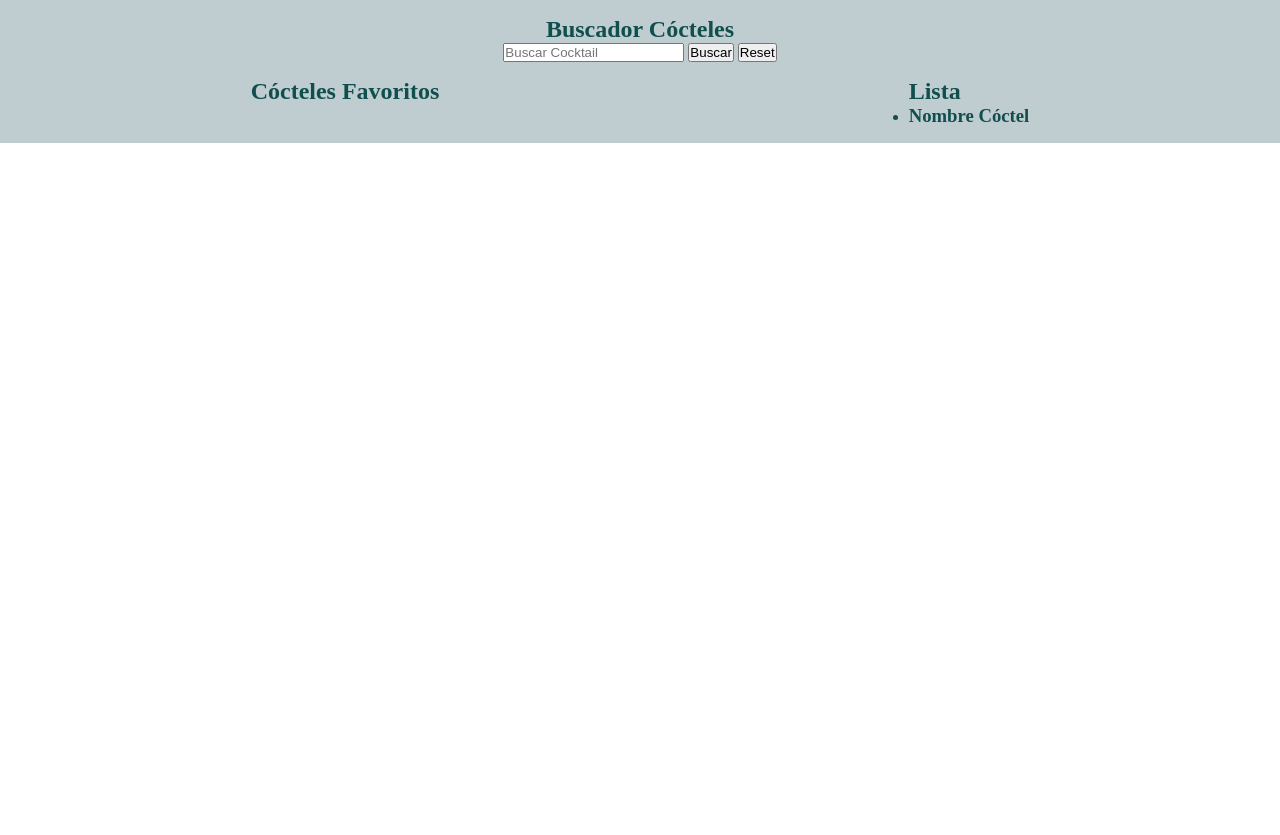
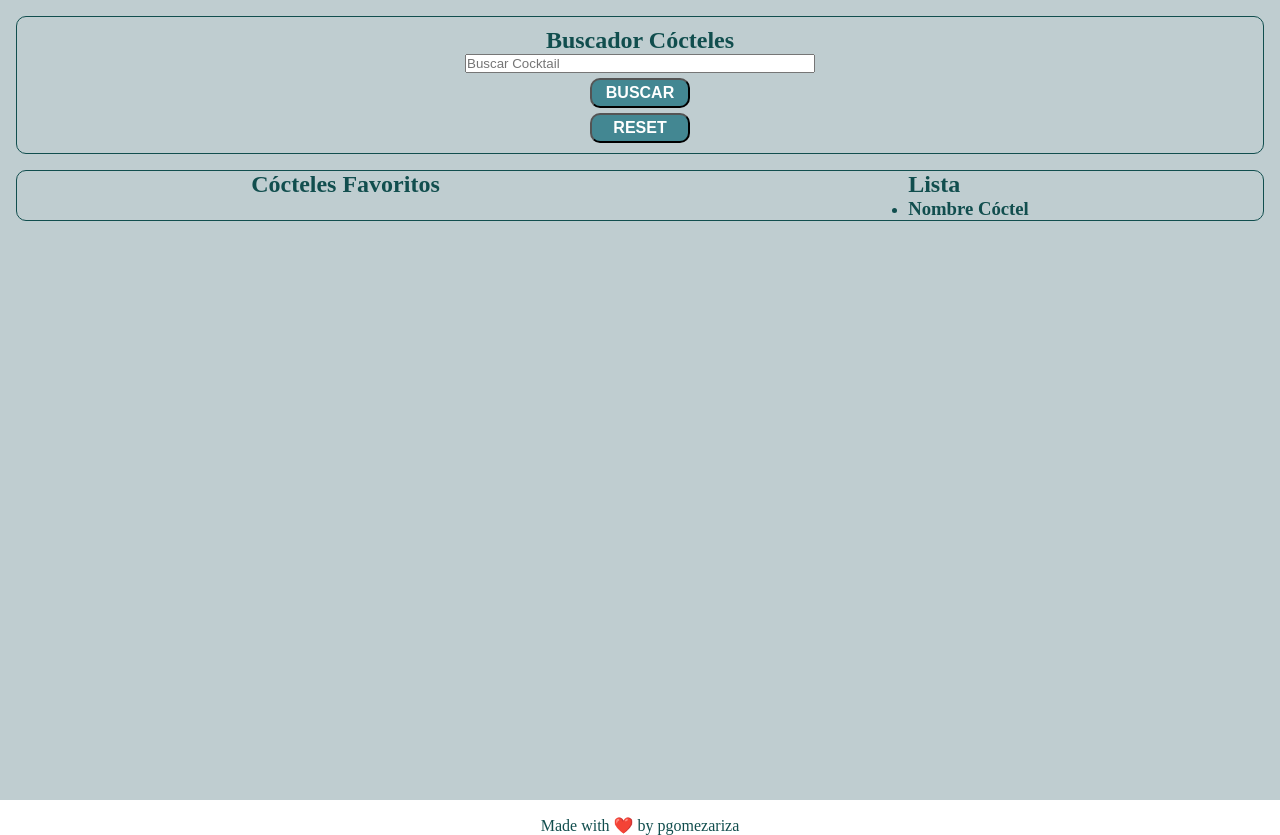
Before and after one commit to Adalab/modulo-2-evaluacion-final-pgomezariza, a website: page public/index.html in a window 1280 px wide. Before the commit the page ends 800 px from the top, so only its background shows below. Drawn offline with Linux system fonts and the light colour scheme.

Commit message:
add litle changes in sass

```diff
--- a/public/assets/js/main.js
+++ b/public/assets/js/main.js
@@ -1,17 +1,17 @@
 'use strict';
 
-//a. Llevo a JS el ul para pintar los cocktails y lista
+//* Llevo a JS el ul para pintar los cocktails y lista
 const cocktailList = document.querySelector(".js-cocktailList");
 const favList = document.querySelector(".js-favList")
 
-//b. Llevo a JS el input para escuhar lo que busca la usuaria
+//* Llevo a JS el input para escuhar lo que busca la usuaria
 const inputSearch = document. querySelector(".js-input");
 const searchBtn = document.querySelector(".js-searchBtn");
 
-//c. Necesito salvar/guardar los cocktails. Pero las tengo que guardar en una variable ("cockList = data.drinks ") para acceder en todo mi código. Va a estar vacio en inicio y tendrá valor cuando yo haga FETCH.
+//* Necesito salvar/guardar los cocktails. Pero las tengo que guardar en una variable ("cockList = data.drinks ") para acceder en todo mi código. Va a estar vacio en inicio y tendrá valor cuando yo haga FETCH.
 let cockList = [];
 
-//d. Creo una función (función manejadora) que escuche al input y lo FILTRE en FETCH
+//* Creo una función que escuche al input y lo FILTRE en FETCH
 function handleInput(event){
   event.preventDefault();
   const searchDrinks = inputSearch.value.toLowerCase();
@@ -25,7 +25,7 @@ function handleInput(event){
 
 searchBtn.addEventListener('click', handleInput);
 
-//e. Obtener los datos del servidor con fetch (creando la función callFetch) y que los pinte (aun no me lo puede pintar xq me falta la función para pintar el cocktail)
+//* Obtener los datos del servidor con fetch (creando la función callFetch) y que los pinte (aun no me lo puede pintar xq me falta la función para pintar el cocktail)
 function callFetch(searchDrinks) {
     fetch(`https://www.thecocktaildb.com/api/json/v1/1/search.php?s=${searchDrinks}`)
     .then(response => response.json())
@@ -36,8 +36,6 @@ function callFetch(searchDrinks) {
     });
 }
 
-
-
 //** Nueva función para el relleno de imagen en caso de que en la API me falte alguna
 function drinkThumbPlaceholder(){
   for (const drink of cockList) {
@@ -47,15 +45,11 @@ function drinkThumbPlaceholder(){
   }
 }
 
-
-
-
-//f. Tengo que crear la función para pintar/renderizar el cocktail q me refería en el punto 5, una vez que he obtenido los datos
+//* Tengo que crear la función para pintar/renderizar el cocktail q me refería en el punto 5, una vez que he obtenido los datos
 function paintCocktail() {
   let html = '';
   for (const drink of cockList) {
     let classFavorite = '';
-    //1º miro si es favorita o no, antes de pintar
     const favoriteFoundIndex = favorites.findIndex((fav) => {
       return fav.idDrink === drink.idDrink;
   });
@@ -65,22 +59,21 @@ function paintCocktail() {
   else {
     classFavorite = '';
   }
-  //Ahora creo todo el código html
+
   //classFavorite -> añade la clase de favorito en caso de que corresponda
   html += `<li class="drink js-drink ${classFavorite}>" id=${drink.idDrink}>`;
   html += `<h3 class="nameDrink js-nameDrink"> ${drink.strDrink}</h3>`;
-  html += `<img width="500" class="imgDrink js-imgDrink" src="${drink.strDrinkThumb}" alt="Cocktail" />`;
+  html += `<img class="imgDrink js-imgDrink" src="${drink.strDrinkThumb}" alt="Cocktail" />`;
   html += `</li>`
   }
-//Añado el codigo htmñ creado a la página
+
 cocktailList.innerHTML = html;
-//Después de modificar el html escucho de nuevo los eventos
 listenerCocktails();
 paintFavorites();
 }
 
 
-//g. Escuchar cuando se clica en el cocktail
+//* Escuchar cuando se clica en el cocktail
 function listenerCocktails() {
   const liCocktail = document.querySelectorAll('.js-drink');
   for (const drink of liCocktail) {
@@ -88,7 +81,7 @@ function listenerCocktails() {
   }
 }
 
-//h. Crear listado (array) de los cócteles favortios
+//* Crear listado (array) de los cócteles favortios
 let favorites =[];
 
 //Escuchar el click y obtener el cocktail sacando el valor del id
@@ -118,11 +111,11 @@ function handleClicCocktail(event) {
     //eliminar de la lista de favoritos
     favorites.splice(favoriteFoundIndex,1);
   }
-  //i. Para que cambie las clases; cuando paint va a pintar primero pregunta si es un favorito y entonces le añade la clase o no (retrocede al punto 6)
+  //i. Para que cambie las clases; cuando paint va a pintar primero pregunta si es un favorito y entonces le añade la clase o no
   paintCocktail();
 }
 
-  //j. Esta es la funcion que pinta en favoritos segun el array
+  //* Esta es la funcion que pinta en favoritos segun el array
   function paintFavorites() {
     let html = '';
     for (const drink of favorites) {
@@ -137,7 +130,7 @@ function handleClicCocktail(event) {
     }
     html += `<li class=" drink js-favDrink ${classFavorite}>" id=${drink.idDrink}>`;
     html += `<h3 class="favNameDrink js-favNameDrink"> ${drink.strDrink}</h3>`;
-    html += `<img width="500" class="imgDrink js-imgDrink js-favImgDrink" src="${drink.strDrinkThumb}" alt="Cocktail" />`;
+    html += `<img class="imgDrink js-imgDrink js-favImgDrink" src="${drink.strDrinkThumb}" alt="Cocktail" />`;
     html += `</li>`;
     }
     favList.innerHTML = html;
@@ -146,7 +139,7 @@ function handleClicCocktail(event) {
  //**.  Obtenermos lo que hay en el Local Storage
  const listCocktailStorage = JSON.parse(localStorage.getItem('listCocktailStorage'));
 
- //k. Para resetear toda la página
+ //* Para resetear toda la página
  // Variables asociadas al botón reset
  const resetBtn = document.querySelector('.js-resetBtn');
 
--- a/public/index.html
+++ b/public/index.html
@@ -20,8 +20,8 @@
           Reset
         </button>
       </form>
+    </section>
 
-    </section>
     <section class="section2">
       <div class="favsCockt">
         <h2 class="favTitle">Cócteles Favoritos</h2>
@@ -39,6 +39,9 @@
       </div>
     </section>
   </main>
+
+  <footer class="footer">Made with ❤️ by pgomezariza</footer>
+
   <script src="./assets/js/main.js"></script>
 </body>
 </html>
--- a/src/js/main.js
+++ b/src/js/main.js
@@ -11,7 +11,7 @@ const searchBtn = document.querySelector(".js-searchBtn");
 //* Necesito salvar/guardar los cocktails. Pero las tengo que guardar en una variable ("cockList = data.drinks ") para acceder en todo mi código. Va a estar vacio en inicio y tendrá valor cuando yo haga FETCH.
 let cockList = [];
 
-//* Creo una función (función manejadora) que escuche al input y lo FILTRE en FETCH
+//* Creo una función que escuche al input y lo FILTRE en FETCH
 function handleInput(event){
   event.preventDefault();
   const searchDrinks = inputSearch.value.toLowerCase();
@@ -63,7 +63,7 @@ function paintCocktail() {
   //classFavorite -> añade la clase de favorito en caso de que corresponda
   html += `<li class="drink js-drink ${classFavorite}>" id=${drink.idDrink}>`;
   html += `<h3 class="nameDrink js-nameDrink"> ${drink.strDrink}</h3>`;
-  html += `<img width="500" class="imgDrink js-imgDrink" src="${drink.strDrinkThumb}" alt="Cocktail" />`;
+  html += `<img class="imgDrink js-imgDrink" src="${drink.strDrinkThumb}" alt="Cocktail" />`;
   html += `</li>`
   }
 
@@ -130,7 +130,7 @@ function handleClicCocktail(event) {
     }
     html += `<li class=" drink js-favDrink ${classFavorite}>" id=${drink.idDrink}>`;
     html += `<h3 class="favNameDrink js-favNameDrink"> ${drink.strDrink}</h3>`;
-    html += `<img width="500" class="imgDrink js-imgDrink js-favImgDrink" src="${drink.strDrinkThumb}" alt="Cocktail" />`;
+    html += `<img class="imgDrink js-imgDrink js-favImgDrink" src="${drink.strDrinkThumb}" alt="Cocktail" />`;
     html += `</li>`;
     }
     favList.innerHTML = html;
--- a/src/scss/components/_cocktails.scss
+++ b/src/scss/components/_cocktails.scss
@@ -1,22 +1,65 @@
 .main {
+  height: 100vh;
   margin-bottom: 16px;
   padding: 16px;
   background-color: $colorSilver;
   color: $colorDarkGreenBlue;
 }
+
 .section1 {
   display: flex;
   flex-direction: column;
   align-items: center;
+  border: solid 1px $colorDarkGreenBlue;
+  border-radius: 10px;
+  padding: 10px 10px;
+}
+.form {
+  display: flex;
+  flex-direction: column;
+  justify-content: center;
+  align-items: center;
+}
+.input {
+  width: 350px;
+  display: flex;
+  justify-content: center;
+}
+.searchBtn,
+.resetBtn {
+  width: 100px;
+  height: 30px;
+  margin-top: 5px;
+  text-transform: uppercase;
+  border-radius: 10px;
+  background-color: $colorDirtyBlue;
+  color: $colorWhite;
+  font-size: 16px;
+  font-weight: 600;
 }
 
 .section2 {
+  max-height: auto;
   display: flex;
   flex-direction: row;
   justify-content: space-around;
   margin-top: 16px;
+  border: solid 1px $colorDarkGreenBlue;
+  border-radius: 10px;
 }
 
-.favCocktail {
-  list-style: none;
+.imgDrink,
+.js-imgDrink,
+.js-favImgDrink {
+  width: 100px;
+  display: flex;
+  flex-direction: row;
 }
+
+.footer {
+  display: flex;
+  flex-direction: column;
+  justify-content: center;
+  align-items: center;
+  color: $colorDarkGreenBlue;
+}
```
Also changed, not shown: src/html/index.html (+4 -1 lines), public/assets/css/main.css, 2 other files.
